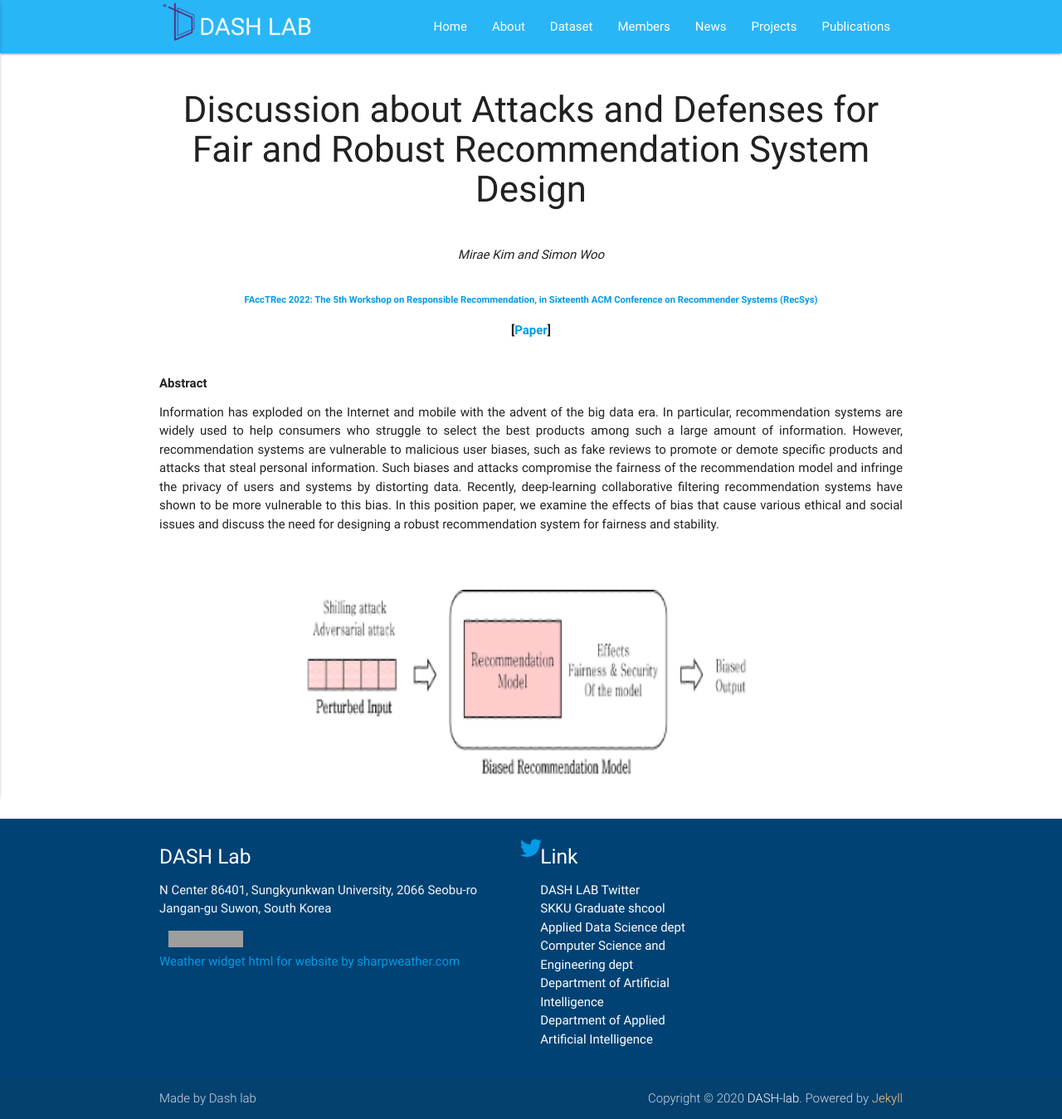
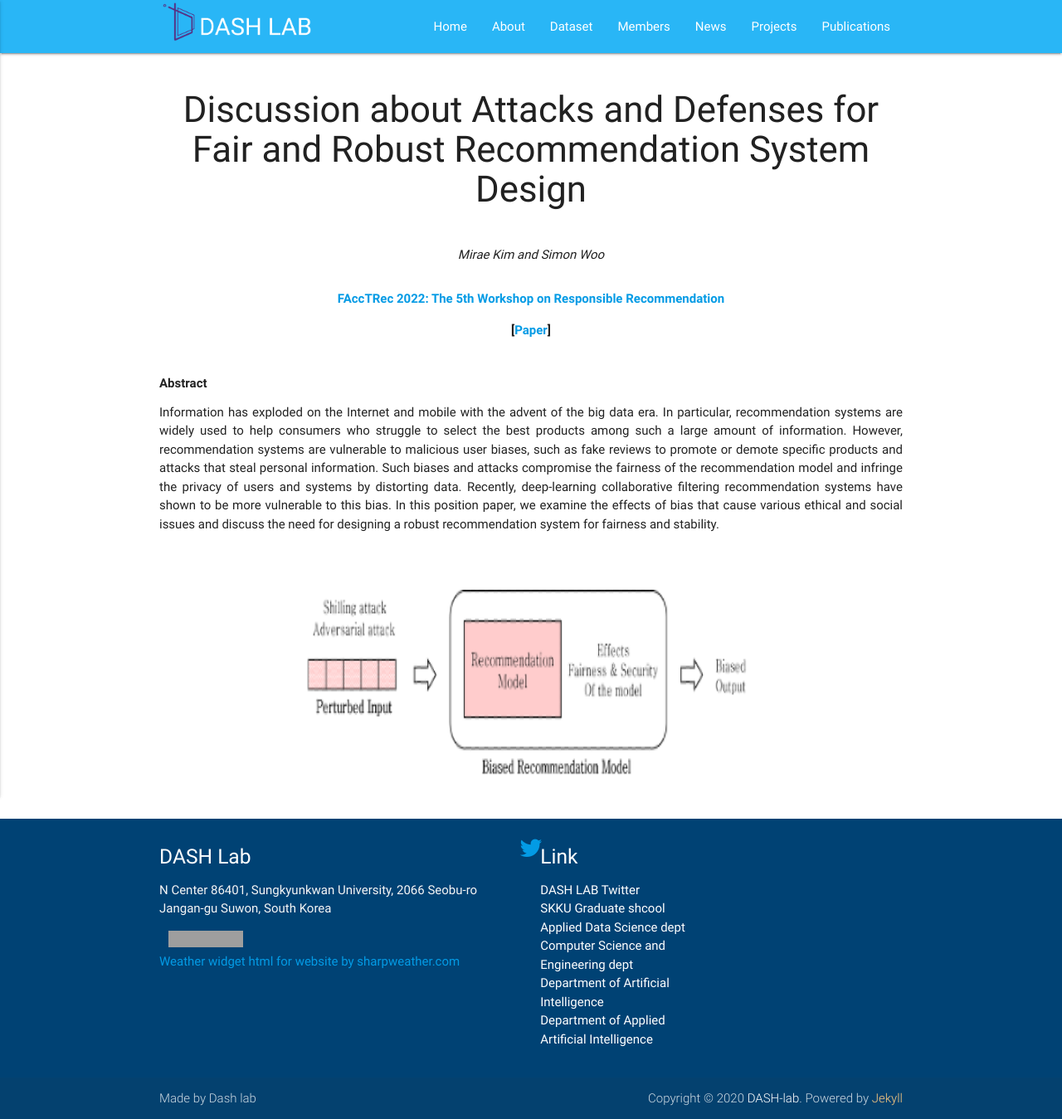
Before and after one commit to Yurim990507/DASH-Lab.github.io, a Jekyll site: the page built from mirae_facctrec.html, in a window 1280 px wide. Shown: the whole page at 83% size. Built offline with Jekyll 4.4.1, drawn with Linux system fonts in a browser that asks for light colours; a script that is not in the unit is left out; grey boxes are pictures that could not be loaded.

Commit message:
Update mirae_facctrec.html

```diff
--- a/mirae_facctrec.html
+++ b/mirae_facctrec.html
@@ -6,7 +6,7 @@ permalink: /mirae_facctrec/
 
 <h3> <p align=center> Discussion about Attacks and Defenses  for Fair and Robust Recommendation System Design</p></h3>
 <p style="margin-top: 4px;margin-bottom: 4px;text-align: center;"><em>Mirae Kim and Simon Woo</em></p><br>
-<p style="margin-top: 4px;margin-bottom: 4px;text-align: center;" > <small> <a><b>FAccTRec 2022: The 5th Workshop on Responsible Recommendation, in Sixteenth ACM Conference on Recommender Systems (RecSys)</b>  </a> </small> </p>
+<p style="margin-top: 4px;margin-bottom: 4px;text-align: center;" > <a><b>FAccTRec 2022: The 5th Workshop on Responsible Recommendation</b>  </a></p>
 <p align=center><b>[<a href="https://drive.google.com/file/d/1GCFC0AcXI38fX7tec-s0U1AYIG-A8yOL/view?usp=sharing">Paper</a>]</b></p><br>
 <h6><b>Abstract</b></h6>
   <p style="text-align: justify;">Information has exploded on the Internet and mobile with the advent of the big data era. In particular, recommendation systems are widely used to help consumers who struggle to select the best products among such a large amount of information. However, recommendation systems are vulnerable to malicious user biases, such as fake reviews to promote or demote specific products and attacks that steal personal information. Such biases and attacks compromise the fairness of the recommendation model and infringe the privacy of users and systems by distorting data. Recently, deep-learning collaborative filtering recommendation systems have shown to be more vulnerable to this bias. In this position paper, we examine the effects of bias that cause various ethical and social issues and discuss the need for designing a robust recommendation system for fairness and stability.</p>
```
